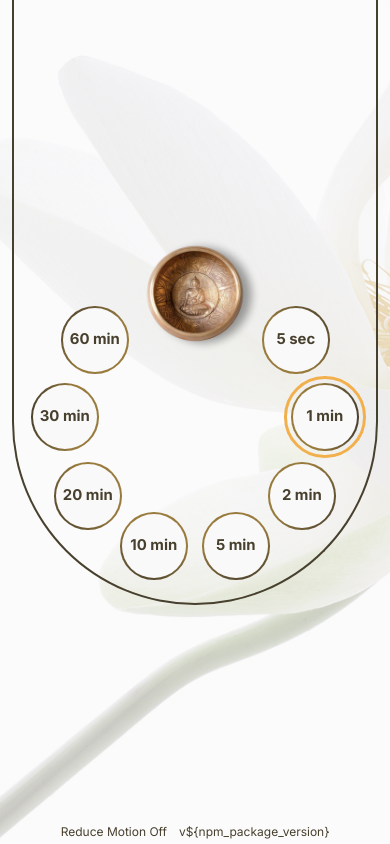
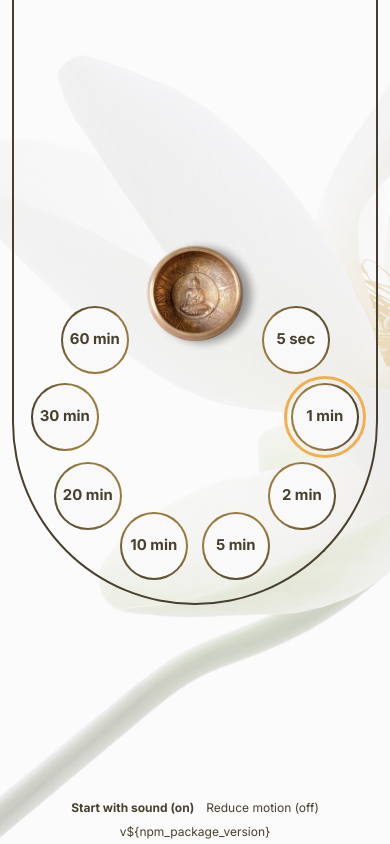
Before and after one commit to samueleiche/om.samueleiche.com, a Vue app: page / in a window 390 px wide. Built offline with nearby package versions, Linux system fonts and the light colour scheme; no server answers.

Commit message:
add option to toggle starting timer with sound, hide web notifications button in mobile

```diff
--- a/src/components/views/menu/MenuView.vue
+++ b/src/components/views/menu/MenuView.vue
@@ -10,8 +10,12 @@
 		<LotusMenu :options="timerOptions" :modelValue="timerInterval" @update:modelValue="onSelect" />
 
 		<div class="footer">
-			<button v-if="canAskNotificationPermission" type="button" @click="askNotificationPermission">
-				Enable Notifications
+			<button
+				type="button"
+				:style="{ fontWeight: isStartSoundEnabled ? 700 : 400 }"
+				@click="toggleStartWithSound"
+			>
+				{{ isStartSoundEnabled ? 'Start with sound (on)' : 'Start with sound (off)' }}
 			</button>
 
 			<button
@@ -19,7 +23,11 @@
 				:style="{ fontWeight: isReducedMotionMode ? 700 : 400 }"
 				@click="toggleReducedMotionMode"
 			>
-				{{ isReducedMotionMode ? 'Reduce Motion On' : 'Reduce Motion Off' }}
+				{{ isReducedMotionMode ? 'Reduce motion (on)' : 'Reduce motion (off)' }}
+			</button>
+
+			<button v-if="canAskNotificationPermission" type="button" @click="askNotificationPermission">
+				Enable web notifications
 			</button>
 
 			<span>v{{ appVersion }}</span>
@@ -38,6 +46,7 @@ import { trackEvent } from '../../../support/analytics'
 import { getNotificationPermission, requestNotificationPermission } from '../../../support/notification'
 import { timerOptions } from '../../../support/settings'
 import { getCircle, setCircleStyle } from '../../../support/transition'
+import { isMobile } from '../../../support/utils'
 
 import { useViewController } from '../../../composables/global/useViewController'
 
@@ -59,8 +68,9 @@ export default defineComponent({
 		const appVersion = import.meta.env.VITE_APP_VERSION
 		const timerInterval = computed(() => store.state.timerInterval)
 		const isReducedMotionMode = computed(() => store.state.reducedMotion)
+		const isStartSoundEnabled = computed(() => store.state.startWithSound)
 
-		const canAskNotificationPermission = ref(!!getNotificationPermission().default)
+		const canAskNotificationPermission = ref(!isMobile() && !!getNotificationPermission().default)
 
 		function askNotificationPermission() {
 			requestNotificationPermission().then(() => {
@@ -70,6 +80,10 @@ export default defineComponent({
 
 		function toggleReducedMotionMode() {
 			store.actions.toggleReducedMotion()
+		}
+
+		function toggleStartWithSound() {
+			store.actions.toggleStartWithSound()
 		}
 
 		function onSelect(id: number, event: PointerEvent) {
@@ -109,6 +123,8 @@ export default defineComponent({
 			askNotificationPermission,
 			toggleReducedMotionMode,
 			isReducedMotionMode,
+			isStartSoundEnabled,
+			toggleStartWithSound,
 		}
 	},
 })
--- a/src/components/views/timer/TimerView.vue
+++ b/src/components/views/timer/TimerView.vue
@@ -67,6 +67,7 @@ export default defineComponent({
 
 		const canvasRef = ref<HTMLCanvasElement | null>(null)
 
+		const isStartSoundEnabled = computed(() => store.state.startWithSound)
 		const timerInterval = computed(() => store.state.timerInterval)
 		let timerStart = 0
 
@@ -166,6 +167,7 @@ export default defineComponent({
 
 			startTimer(3, async () => {
 				try {
+					if (isStartSoundEnabled.value) {
 						await playAudio(audio.defaultBowl)
 
 						trackEvent('audio_play', {
@@ -174,6 +176,7 @@ export default defineComponent({
 							value: timerInterval.value / (60 * 1000),
 							nonInteraction: true,
 						})
+					}
 
 					start()
 				} catch (err) {
--- a/src/support/store.ts
+++ b/src/support/store.ts
@@ -1,16 +1,18 @@
 import { reactive, readonly } from 'vue'
 import { storage } from './storage'
-import { getRandom } from './utils'
+import { getRandom, isReducedMotionPreferred } from './utils'
 
-const prefersReducedMotion = window.matchMedia('(prefers-reduced-motion: reduce)').matches
+const prefersReducedMotion = isReducedMotionPreferred()
 const prefersReducedMotionCache = storage.fetch('reducedMotion')
 const timerIntervalCache = Number(storage.fetch('timerInterval')) || undefined
 const backgroundIdCache = Number(storage.fetch('backgroundId')) || undefined
+const startWithSoundCache = storage.fetch('startWithSound')
 
 const state = reactive({
 	timerInterval: timerIntervalCache || 60000,
 	timerElapsed: 0,
 	reducedMotion: prefersReducedMotionCache ? prefersReducedMotionCache === 'true' : prefersReducedMotion,
+	startWithSound: startWithSoundCache ? startWithSoundCache === 'true' : true,
 	backgroundId: backgroundIdCache || 1,
 })
 
@@ -25,6 +27,10 @@ const actions = {
 	toggleReducedMotion() {
 		state.reducedMotion = !state.reducedMotion
 		storage.store('reducedMotion', String(state.reducedMotion))
+	},
+	toggleStartWithSound() {
+		state.startWithSound = !state.startWithSound
+		storage.store('startWithSound', String(state.startWithSound))
 	},
 	shuffleBackground() {
 		if (backgroundIdCache) {
--- a/src/support/utils.ts
+++ b/src/support/utils.ts
@@ -3,7 +3,6 @@ export const mPI2 = Math.PI / 2
 export const { devicePixelRatio: dpr } = window
 export const easeInOutQuint = (x: number) => (x < 0.5 ? 16 * x * x * x * x * x : 1 - Math.pow(-2 * x + 2, 5) / 2)
 export const toPx = (value: string | number) => value + 'px'
-export const isDocumentVisible = () => document.visibilityState === 'visible'
 export const noop = () => {
 	/* do nothing */
 }
@@ -11,3 +10,7 @@ export const noop = () => {
 export function getRandom(min: number, max: number) {
 	return Math.floor(Math.random() * (max - min + 1) + min)
 }
+
+export const isDocumentVisible = () => document.visibilityState === 'visible'
+export const isMobile = () => window.matchMedia('(max-width: 767px)').matches
+export const isReducedMotionPreferred = () => window.matchMedia('(prefers-reduced-motion: reduce)').matches
```
Lines whose indentation alone changed are shown as unchanged.
